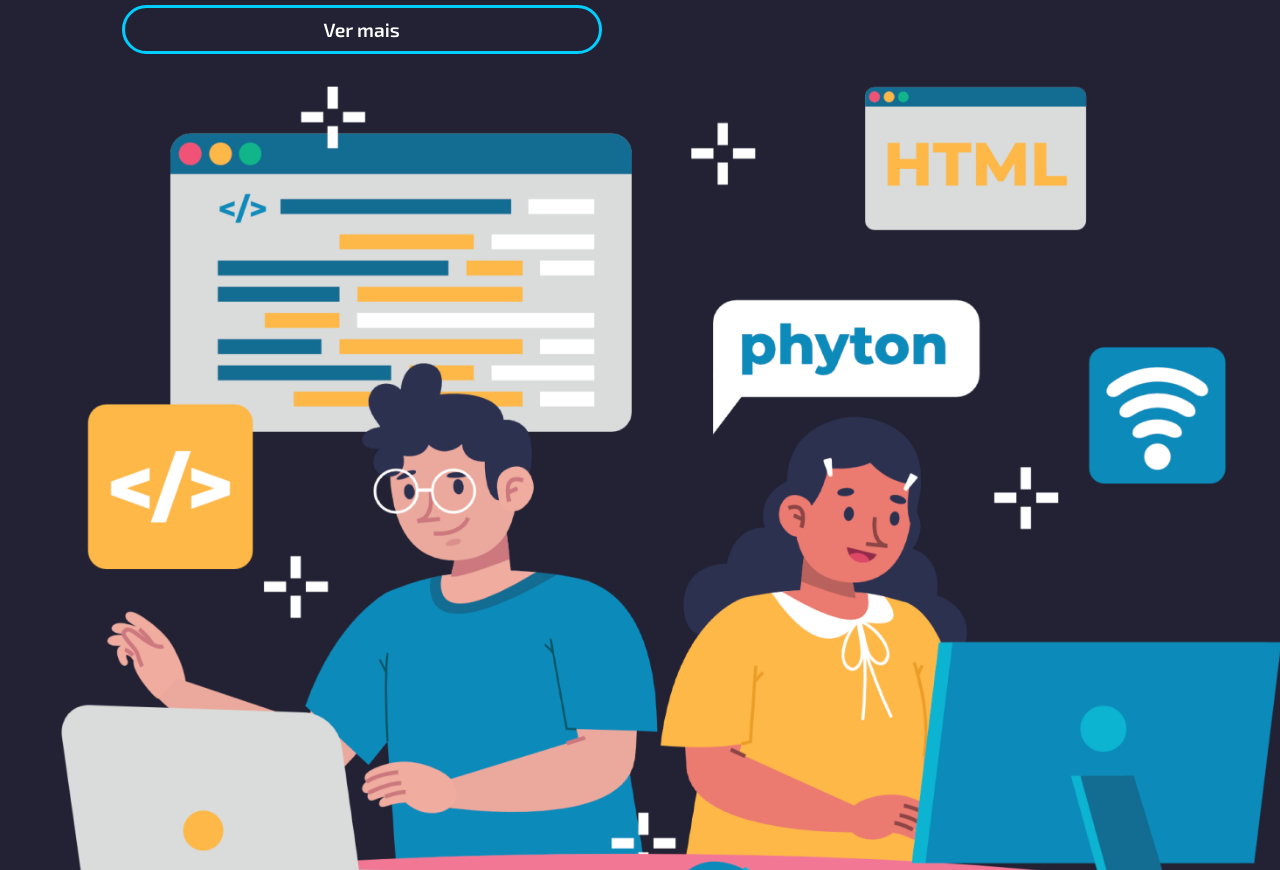
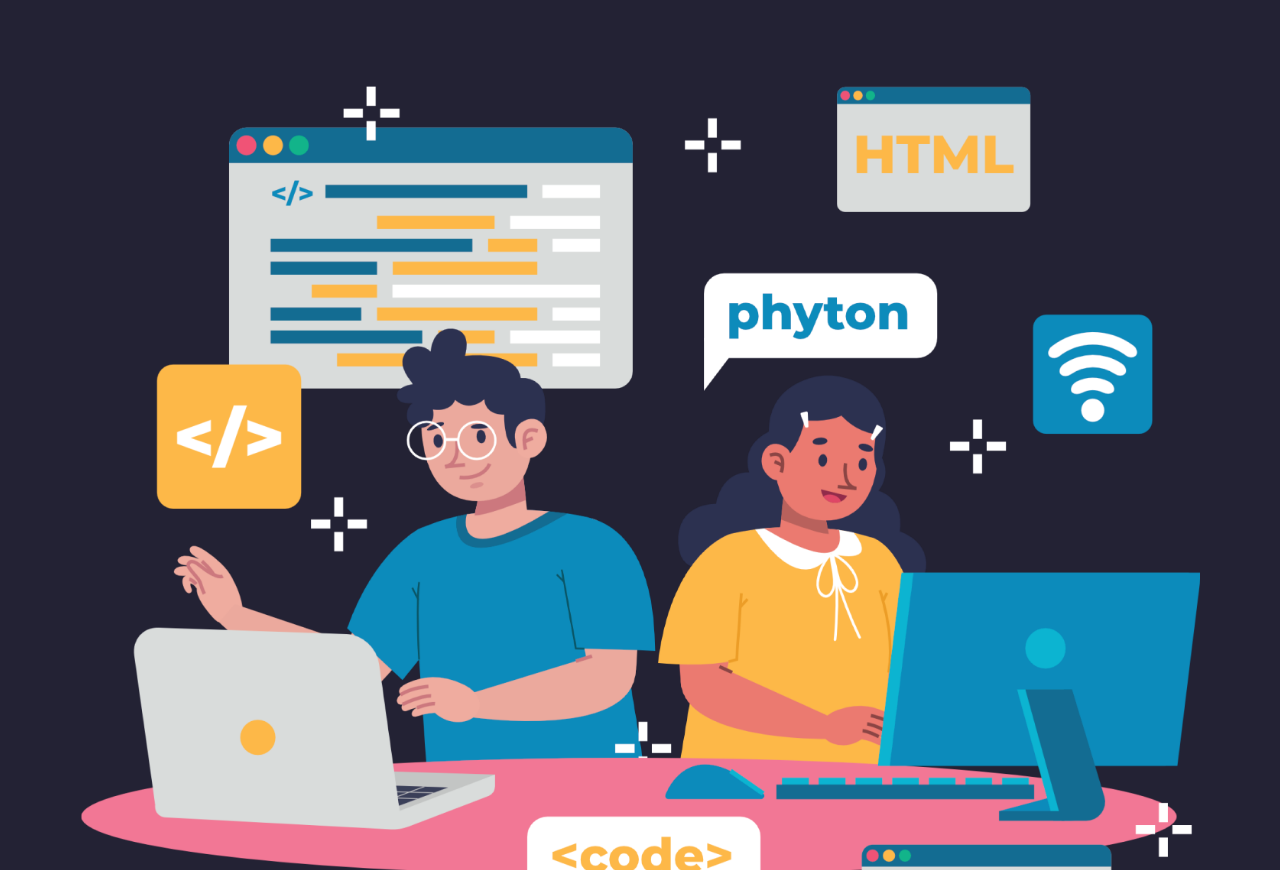
Before and after one commit to GuiParpineli/siteQuarkbyte, a plain HTML site: page index.html in a window 1280 px wide. Shown: the part 432-1302 px from the top of the page. Drawn offline with Linux system fonts and the light colour scheme.

Commit message:
assert responsivity

```diff
--- a/styles/style.css
+++ b/styles/style.css
@@ -36,7 +36,7 @@ button {
 }
 
 /* site em tamanho desktop */
-@media (min-width: 1280px) {
+@media (min-width: 1300px) {
 
   .ul-hidden2 :nth-child(1) a {
     color: var(--primary);
@@ -88,14 +88,13 @@ button {
 
 }
 
-@media (min-width: 720px) {
+@media (max-width: 1280px) {
 
   .ul-hidden2 :nth-child(1) a {
     color: var(--primary);
   }
 
   main {
-    margin-top: 1em;
     display: flex;
     flex-wrap: wrap;
     justify-content: left;
@@ -123,12 +122,12 @@ button {
     font-size: 1.2em;
   }
   .img-home {
-    position: relative;
     justify-content: center;
   }
 
   .img-home img {
     width: 100vw;
+    padding: 5rem;
   }
 
 }
```
